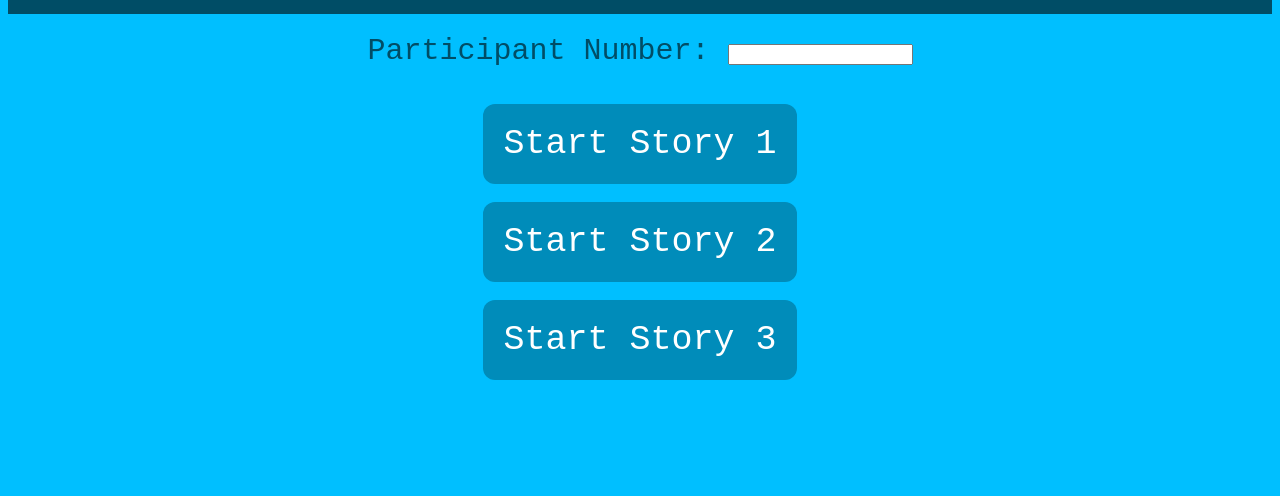
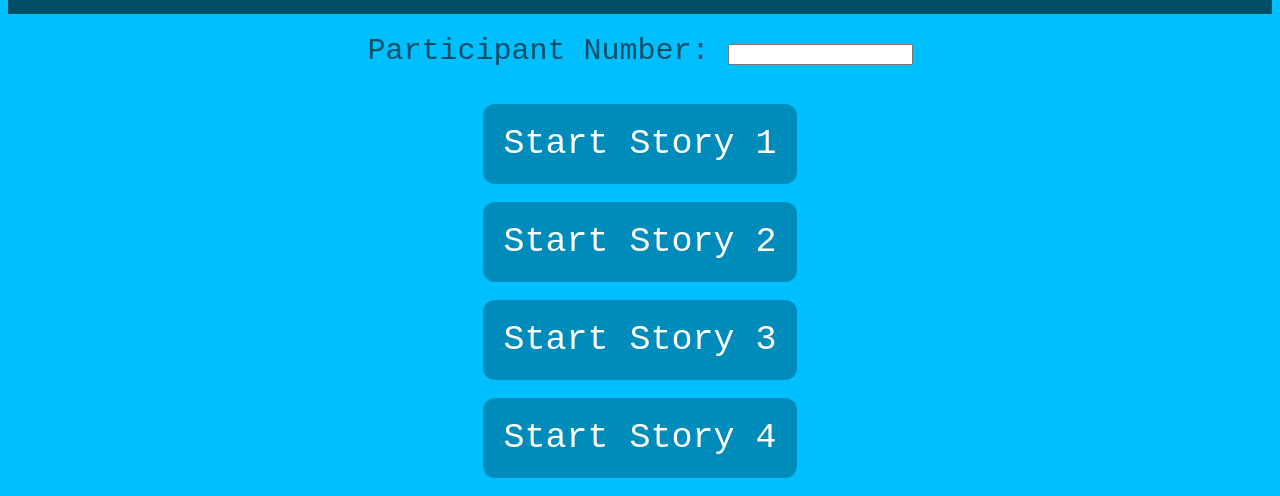
Before and after one commit to le300/le300.github.io, a plain HTML site: page index.html in a window 1280 px wide. Shown: the part 1306-1802 px from the top of the page. Before the commit the page ends 1748 px from the top, so only its background shows below. Drawn offline with Linux system fonts and the light colour scheme.

Commit message:
added Story 4

```diff
--- a/index.html
+++ b/index.html
@@ -163,6 +163,10 @@
 
         <br></br>
 
+            <button id="startButton" onclick="startAnnotation(4)" > Start Story 4 </button>
+
+        <br></br>
+
         </div>
 
 
```
